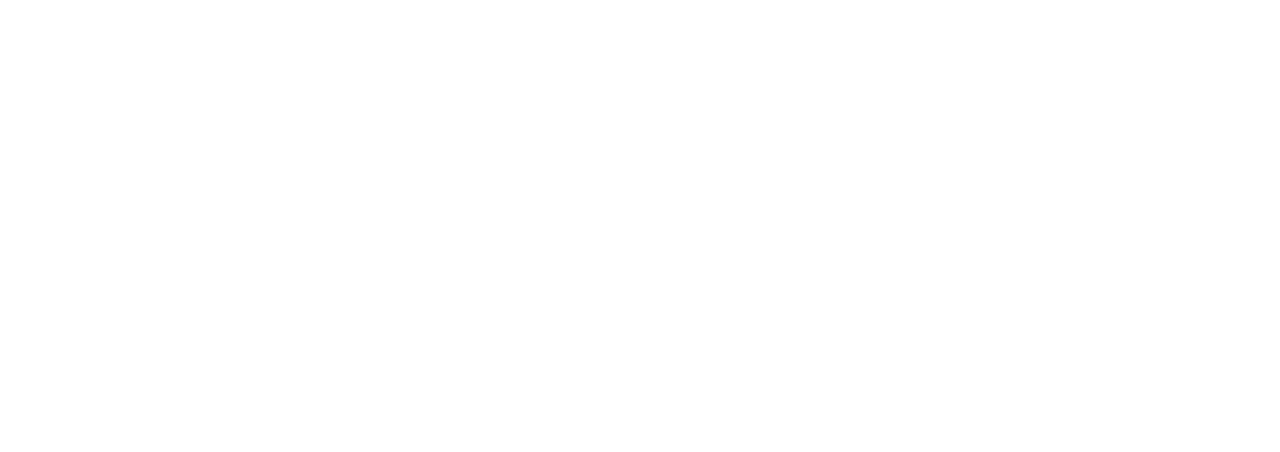
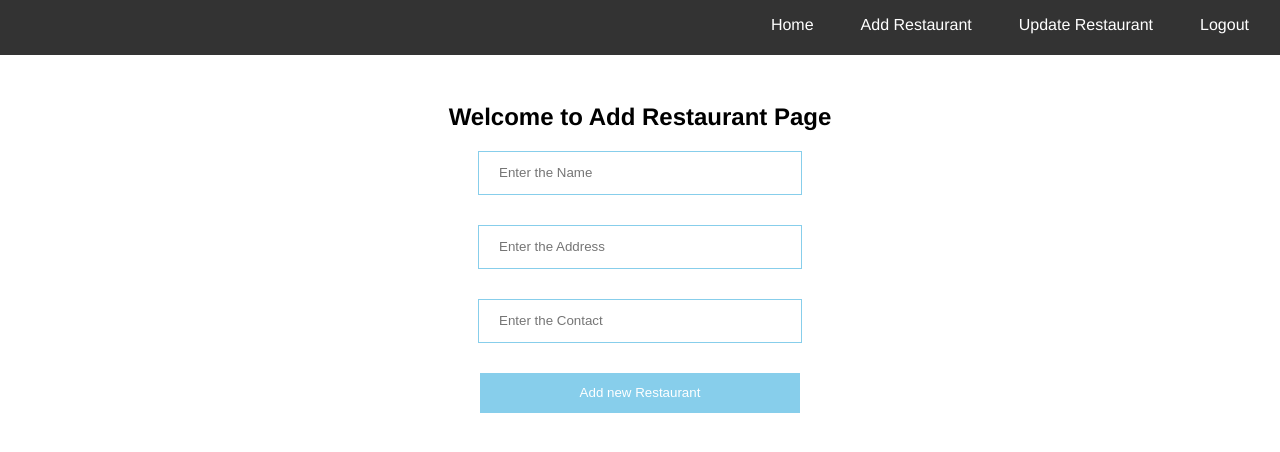
Before and after one commit to Revathishreeweb/Restaurantapp_vuejs, a Vue app in the folder restaurant-app/: page /add in a window 1280 px wide. Before the commit this address had no page. Shown: the top 452 px of the page. Built offline with nearby package versions, Linux system fonts and the light colour scheme.

Commit message:
navbar_and_addrestaurantform_added

```diff
--- a/restaurant-app/src/App.vue
+++ b/restaurant-app/src/App.vue
@@ -1,13 +1,18 @@
 <template>
- <div>
-  <router-view />
- </div>
+  <div>
+    <!-- <HeaderPage /> -->
+    <router-view />
+  </div>
 </template>
 
 <script>
+//import HeaderPage from './components/HeaderPage.vue';
 export default {
-  name: 'App'
-}
+  name: "App",
+  // components: {
+  //   HeaderPage
+  // }
+};
 </script>
 
 <style>
@@ -16,15 +21,16 @@
   -webkit-font-smoothing: antialiased;
   -moz-osx-font-smoothing: grayscale;
   text-align: center;
-  color: #2c3e50;
-  margin-top: 40px;
 }
 
 .logo {
   width: 180px;
+  margin-top: 20px;
 }
 
-.register input, .login input{
+.register input,
+.login input,
+.add input {
   width: 300px;
   height: 40px;
   padding-left: 20px;
@@ -35,12 +41,16 @@
   border: 1px solid skyblue;
 }
 
-.register input:focus, .login input:focus {
+.register input:focus,
+.login input:focus,
+.add input:focus {
   border: none;
   outline: 1px solid grey;
 }
 
-.register button, .login button {
+.register button,
+.login button,
+.add button {
   width: 320px;
   height: 40px;
   border: 1px solid skyblue;
@@ -49,7 +59,9 @@
   cursor: pointer;
 }
 
-.register button:active, .login button:active {
+.register button:active,
+.login button:active,
+.add button:active {
   border: 1px solid #222;
 }
 </style>
--- /dev/null
+++ b/restaurant-app/src/components/AddPage.vue
@@ -0,0 +1,53 @@
+<template>
+  <div>
+    <HeaderPage />
+    <h2 class="msg">Welcome to Add Restaurant Page</h2>
+    <form autoComplete="off" class="add">
+      <input type="text" name="name" placeholder="Enter the Name" v-model="restaurant.name" />
+      <input type="text" name="address" placeholder="Enter the Address" v-model="restaurant.address" />
+      <input type="text" name="contact" placeholder="Enter the Contact" v-model="restaurant.contact" />
+      <button type="button" @click="addRestaurant">Add new Restaurant</button>
+    </form>
+  </div>
+</template>
+
+<script>
+import HeaderPage from "./HeaderPage.vue";
+import axios from 'axios';
+export default {
+  name: "AddPage",
+  components: {
+    HeaderPage,
+  },
+  data() {
+    return {
+      restaurant :{
+        name: '',
+        address: '',
+        contact: ''
+      }
+    }
+  },
+  methods: {
+    async addRestaurant() {
+      console.log(this.restaurant)
+      const result = await axios.post(" http://localhost:3000/restaurant", {
+        name: this.restaurant.name,
+        address: this.restaurant.address,
+        contact: this.restaurant.contact,
+      });
+      if(result.status == 201)
+      {
+        this.$router.push({name:'HomePage'})
+      }
+      console.log("result", result)
+    }
+  }
+};
+</script>
+
+<style>
+.msg {
+  margin-top: 3rem;
+}
+</style>
--- /dev/null
+++ b/restaurant-app/src/components/DashboardPage.vue
@@ -0,0 +1,11 @@
+<template>
+  <div>
+      <h1>Dashboard Page</h1>
+  </div>
+</template>
+
+<script>
+export default {
+name: 'DashboardPage'
+}
+</script>
--- /dev/null
+++ b/restaurant-app/src/components/HeaderPage.vue
@@ -0,0 +1,42 @@
+<template>
+    <div class="nav">
+      <router-link to="/">Home</router-link>
+      <router-link to="/add">Add Restaurant</router-link>
+      <router-link to="/update">Update Restaurant</router-link>
+      <router-link @click="logout" to="/logout">Logout</router-link>
+    </div>
+</template>
+
+<script>
+export default {
+  name: "HeaderPage",
+  methods: {
+    logout() {
+      console.log("logout");
+      localStorage.clear();
+      this.$router.push({ name: "LoginPage" });
+    },
+  },
+};
+</script>
+
+<style>
+.nav {
+  background-color: #333;
+  overflow: hidden;
+  height: 55px;
+  display: flex;
+  justify-content: flex-end;
+}
+.nav a {
+  color: #fff;
+  padding: 16px;
+  text-align: center;
+  text-decoration: none;
+  margin-right: 15px;
+}
+
+.nav a:hover {
+  color: rgb(41, 101, 121);
+}
+</style>
--- a/restaurant-app/src/components/HomePage.vue
+++ b/restaurant-app/src/components/HomePage.vue
@@ -1,30 +1,104 @@
 <template>
-  <header>
-    <div class="header_part_2 text-center">
-      <h1 class="text-white">Healthy Food</h1>
-      <h1 class="text-white">Restaurant</h1>
-    </div>
-  </header>
+  <div>
+    <HeaderPage />
+    <h2 class="msg">Hello {{ name }}, Welcome to Home page</h2>
+    <!-- <header>
+      <div class="header-content">
+        <h1 class="text">Healthy Food Restaurant</h1>
+        <h1 class="text">Restaurant</h1>
+        <p class="content">Lorem ipsum Lorem ipsum Lorem ipsum Lorem ipsum <br />
+        Lorem ipsum Lorem ipsum Lorem ipsum Lorem ipsum<br />
+        Lorem ipsum Lorem ipsum Lorem ipsum Lorem ipsum</p>
+      </div>
+      <div class="img">
+      <img class="foody" src="../assets/foody.jpg" />
+      </div>
+    </header> -->
+    <table border="1">
+      <tr>
+        <td>Id</td>
+        <td>Name</td>
+        <td>Contact</td>
+        <td>Address</td>
+      </tr>
+      <tr v-for="item in restaurant" :key="item.id">
+        <td>{{ item.id }}</td>
+        <td>{{ item.name }}</td>
+        <td>{{ item.contact }}</td>
+        <td>{{ item.address }}</td>
+      </tr>
+    </table>
+  </div>
 </template>
 
 <script>
+import HeaderPage from "./HeaderPage.vue";
+import axios from "axios";
 export default {
   name: "HomePage",
-  mounted() {
+  components: {
+    HeaderPage,
+  },
+
+  data() {
+    return {
+      name: "",
+      restaurant: [],
+    };
+  },
+
+  async mounted() {
     let user = localStorage.getItem("user-info");
+    this.name = JSON.parse(user).name;
     if (!user) {
       this.$router.push({ name: "SignUp" });
     }
+
+    let result = await axios.get(" http://localhost:3000/restaurant");
+    console.log(result);
+    this.restaurant = result.data;
   },
 };
 </script>
 
 <style>
-header{
-    /* background-color: #7187ad; */
-    height: 95vh;
-    padding-top: 30px;
-    /* background: #6788b1; */
-    position: relative;
+body {
+  margin: 0;
+  padding: 0;
+}
+
+/* header {
+  display: flex;
+  justify-content: center;
+}
+
+.header-content {
+  margin-top: 15rem;
+}
+
+.text {
+  font-size: 3rem;
+}
+
+.img {
+  margin-top: 10rem;
+}
+
+.foody {
+  margin-left: 15rem;
+  border-radius: 10px;
+}
+
+.content {
+  font-size: 22px;
+  margin-top: 30px;
+  line-height: 30px;
+} */
+
+table {
+  width: 100%;
+}
+table td {
+  height: 30px;
 }
 </style>
--- /dev/null
+++ b/restaurant-app/src/components/UpdatePage.vue
@@ -0,0 +1,16 @@
+<template>
+  <div>
+      <HeaderPage />
+      <h2 class="msg">Welcome to Update Restaurant Page</h2>
+  </div>
+</template>
+
+<script>
+import HeaderPage from './HeaderPage.vue';
+export default {
+   name: 'UpdatePage',
+    components: {
+    HeaderPage
+  }
+}
+</script>
--- a/restaurant-app/src/routers.js
+++ b/restaurant-app/src/routers.js
@@ -1,6 +1,9 @@
 import HomePage from './components/HomePage.vue';
 import SignUp from './components/SignUp.vue';
-import LoginPage from './components/LoginPage.vue'
+import LoginPage from './components/LoginPage.vue';
+import DashboardPage from './components/DashboardPage.vue';
+import AddPage from './components/AddPage.vue';
+import UpdatePage from './components/UpdatePage.vue';
 import {createRouter,createWebHistory} from 'vue-router';
 
 const routes = [
@@ -18,6 +21,21 @@
         name: 'LoginPage',
         component: LoginPage,
         path: '/login'
+    },
+    {
+        name: 'DashboardPage',
+        component: DashboardPage,
+        path: '/dashboard'
+    },
+    {
+        name: 'AddPage',
+        component: AddPage,
+        path: '/add'
+    },
+    {
+        name: 'UpdatePage',
+        component: UpdatePage,
+        path: '/update'
     }
 ];
 
```
Also changed, not shown: restaurant-app/src/assets/foody.jpg (added).
